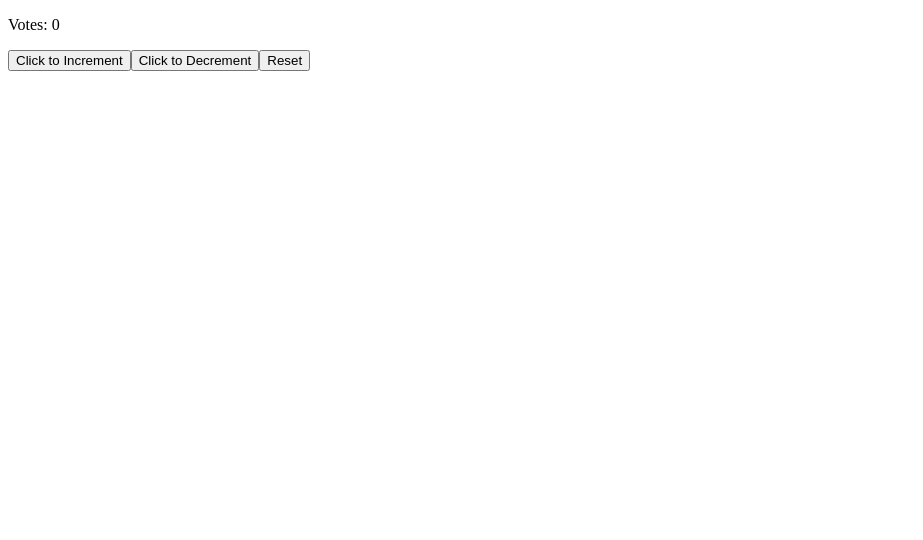
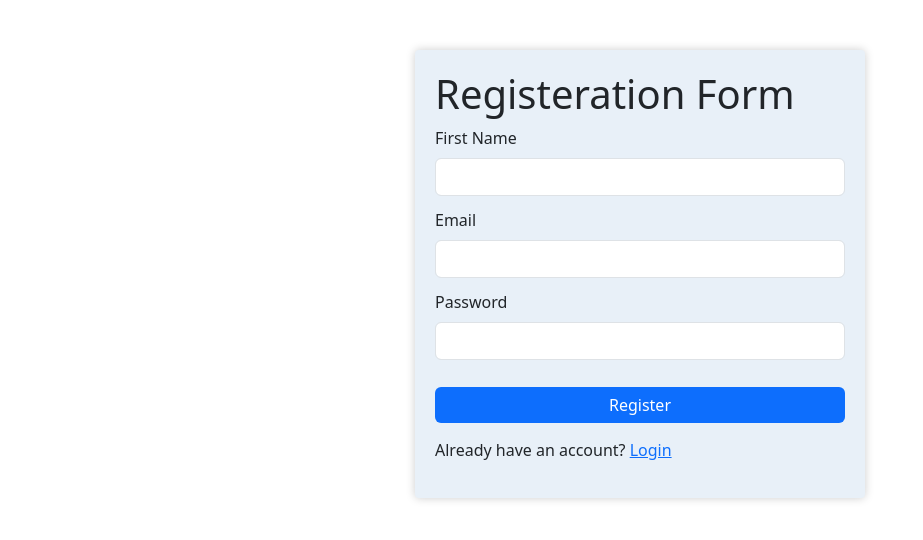
Before and after one commit to SaranSenthil/react, a React (Vite) app: page / in a window 1280 px wide. Shown: the top 540 px of the page, without its empty margins (0-923 px from the left). Built offline with nearby package versions, Linux system fonts and the light colour scheme.

Commit message:
Login and register form added

```diff
--- a/index.html
+++ b/index.html
@@ -4,7 +4,13 @@
     <meta charset="UTF-8" />
     <link rel="icon" type="image/svg+xml" href="src/assets/react.svg" />
     <meta name="viewport" content="width=device-width, initial-scale=1.0" />
-    <title>Day4</title>
+    <link
+      rel="stylesheet"
+      href="https://cdn.jsdelivr.net/npm/bootstrap@5.3.0/dist/css/bootstrap.min.css"
+      integrity="sha384-9ndCyUaIbzAi2FUVXJi0CjmCapSmO7SnpJef0486qhLnuZ2cdeRhO02iuK6FUUVM"
+      crossorigin="anonymous"
+      />
+    <title>Free Class - Registeration Form</title>
   </head>
   <body>
     <div id="root"></div>
--- a/package.json
+++ b/package.json
@@ -10,8 +10,11 @@
     "preview": "vite preview"
   },
   "dependencies": {
+    "bootstrap": "^5.3.2",
     "react": "^18.2.0",
-    "react-dom": "^18.2.0"
+    "react-bootstrap": "^2.9.1",
+    "react-dom": "^18.2.0",
+    "react-router-dom": "^6.18.0"
   },
   "devDependencies": {
     "@types/react": "^18.2.15",
--- a/src/App.jsx
+++ b/src/App.jsx
@@ -1,51 +1,16 @@
-import React, { Component } from 'react'
-
-//State : state refers to the data. ie) used to manage and represent the internal state of the component
-
-class App extends Component {
-  constructor(props)
-  {    //to call the parent class constructor
-    super(props);
-
-    //define states:
-    this.state={
-votes: 0,
-    }
-  }
-  increment=()=>{
-    //update the state
-     this.setState({
-      votes:this.state.votes+1,
-    })
-  }
-  decrement=()=>{
-    //update the state
-     this.setState({
-      votes:this.state.votes-1,
-    })
-  }
-  reset=()=>{
-    //update the state
-     this.setState({
-      votes:0,
-    })
-  }
-  render() {
-    return (
-      <div>
-        <p>
-          Votes: {this. state.votes}
-        </p>
-
-       <div className="d-flex justify-content-evenly" >
-        <button onClick={this.increment}>Click to Increment</button>
-        <button onClick={this.decrement}>Click to Decrement</button>
-        <button onClick={this.reset}>Reset</button>
-        </div>
-
-      </div>
-    )
-  }
+import React from 'react'
+import SignUp from './pages/SignUp'
+import Login from './pages/Login'
+import {Route,Routes} from 'react-router-dom'
+function App() {
+  return (
+    <>
+    <Routes>
+      <Route path='/' element={<SignUp/>} />
+      <Route path='/Login' element={<Login/>} />
+    </Routes>
+    </>
+  )
 }
 
 export default App
--- /dev/null
+++ b/src/Styles/SignUp.css
@@ -0,0 +1,27 @@
+.container {
+  max-width: 450px;
+  margin: 50px auto;
+  padding: 20px;
+  border-radius: 4px;
+  background-color: rgb(232, 240, 248);
+  box-shadow: 0px 0px 10px rgba(0, 0, 0, 0.2);
+}
+
+.h1 {
+  text-align: center;
+}
+
+.label {
+  font-weight: bold;
+}
+
+.form-control {
+  margin-bottom: 12px;
+}
+
+.btn-primary {
+  width: 100%;
+  border: blue;
+  margin-top: 15px;
+  margin-bottom: 15px;
+}
--- a/src/main.jsx
+++ b/src/main.jsx
@@ -1,11 +1,14 @@
 import React from 'react'
 import ReactDOM from 'react-dom/client'
 import App from './App.jsx'
-
+import {BrowserRouter} from 'react-router-dom'
 
 //data
 
 
 ReactDOM.createRoot(document.getElementById('root')).render(
-    <App/>
+    <BrowserRouter>
+<App/>
+    </BrowserRouter>
+
 )
--- /dev/null
+++ b/src/pages/Login.jsx
@@ -0,0 +1,38 @@
+import React,{useState} from 'react';
+import {Container,Form,Button, FormGroup, FormLabel} from 'react-bootstrap';
+import "../Styles/Login.css";
+import {Link,useNavigate} from 'react-router-dom' ;
+
+const Login = () => {
+  const [formData,setForm]= useState({
+       email:" ",
+    password:""
+  })
+  const handleChange=(e)=>{
+    const{name,value}= e.target;
+    setForm({...formData,[name]:value});
+      };
+
+      const handlesubmit=(e)=>{
+        e.preventDefault();
+    console.log(formData);
+      }
+  return (
+   <Container>
+    <h1> Login </h1>
+      <Form onSubmit={handlesubmit}>
+    <Form.Group>
+      <Form.Label>Email</Form.Label>
+      <Form.Control type="email" name="email"  value={formData.email} onChange={handleChange} required />
+    </Form.Group>
+    <Form.Group>
+      <Form.Label>Password</Form.Label>
+      <Form.Control type="password" name="password"  value={formData.password} onChange={handleChange} required />
+    </Form.Group>
+    <Button variant="primary" type="submit">Login</Button>
+    </Form>
+   </Container>
+  );
+};
+
+export default Login;
--- /dev/null
+++ b/src/pages/SignUp.jsx
@@ -0,0 +1,45 @@
+import React,{useState} from 'react';
+import {Container,Form,Button, FormGroup, FormLabel} from 'react-bootstrap';
+import "../Styles/SignUp.css";
+import {Link,useNavigate} from 'react-router-dom' ;
+
+const SignUp = () => {
+  const [formData,setForm]= useState({
+    name:"",
+    email:"",
+    password:"",
+  });
+  const handleChange=(e)=>{
+const{name,value}= e.target;
+setForm({...formData,[name]:value});
+  };
+
+  const handlesubmit=(e)=>{
+    e.preventDefault();
+console.log(formData);
+  }
+  const navigate=useNavigate();
+  return (
+   <Container>
+    <h1> Registeration Form </h1>
+      <Form onSubmit={handlesubmit}>
+    <Form.Group>
+      <Form.Label>First Name</Form.Label>
+      <Form.Control type="text" name="name"  value={formData.name} onChange={handleChange} required />
+    </Form.Group>
+    <Form.Group>
+      <Form.Label>Email</Form.Label>
+      <Form.Control type="email" name="email"  value={formData.email} onChange={handleChange} required />
+    </Form.Group>
+    <Form.Group>
+      <Form.Label>Password</Form.Label>
+      <Form.Control type="password" name="password"  value={formData.password} onChange={handleChange} required />
+    </Form.Group>
+    <Button variant="primary" type="submit">Register</Button>
+   <p>Already have an account? <Link to= "/Login">Login</Link></p>
+    </Form>
+   </Container>
+  );
+};
+
+export default SignUp;
```
Also changed, not shown: src/Styles/Home.css (added), src/Styles/Login.css (added), src/pages/Home.jsx (added), 1 other file (tests, documents, lock files or other folders).
